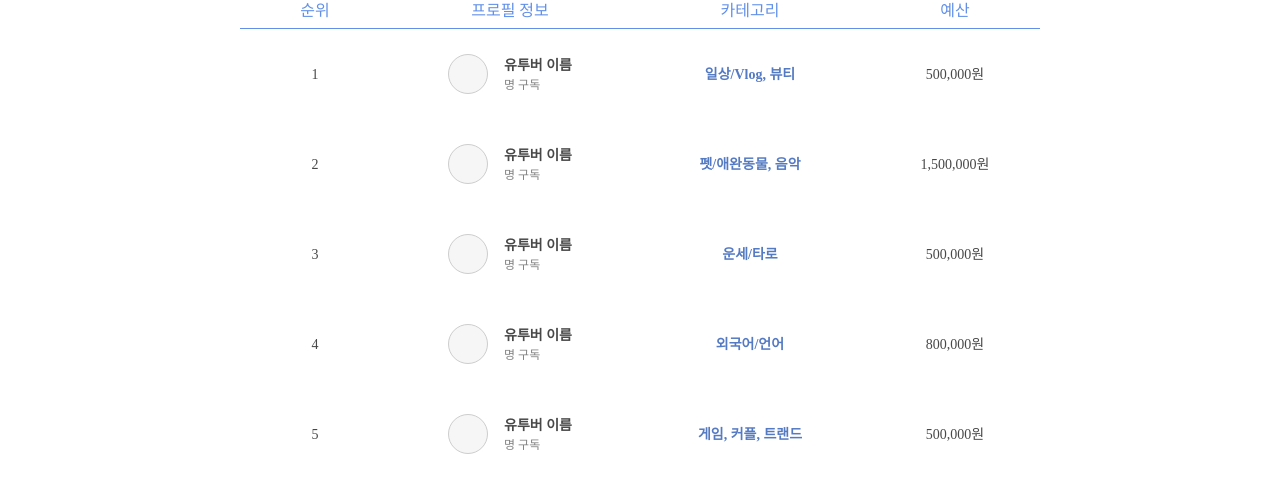
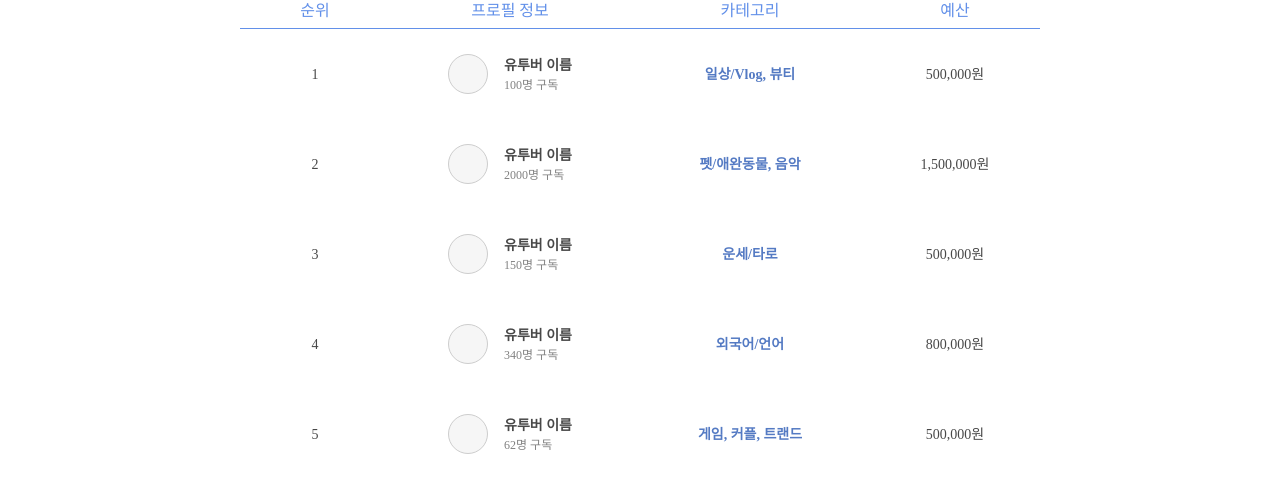
Before and after one commit to ballsona/so-you-front, a Next.js app: page /influencer in a window 1280 px wide. Shown: the part 184-676 px from the top of the page. Built offline with nearby package versions, Linux system fonts and the light colour scheme; a web font is replaced by a local one.

Commit message:
fix : fix influencer field error

```diff
--- a/src/components/InfluencerListTemplate.tsx
+++ b/src/components/InfluencerListTemplate.tsx
@@ -39,7 +39,7 @@ const InfluencerListTemplate = ({
                 {influencer.name}
               </Text>
               <Text size={12} color={COLORS.gray818}>
-                {influencer.subscribeCount}명 구독
+                {influencer.followersCount}명 구독
               </Text>
             </ProfileTextWrap>
           </Data>
```
